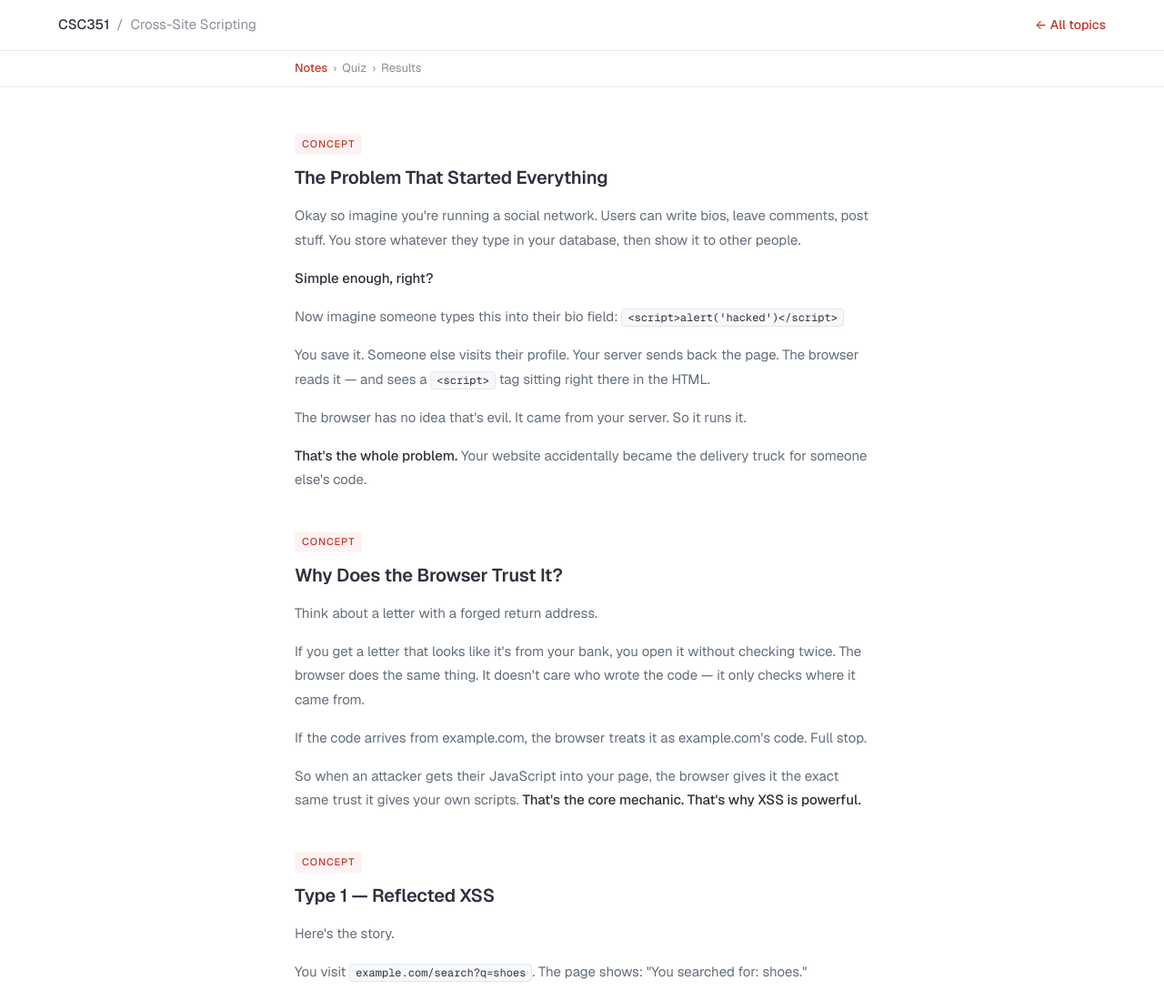
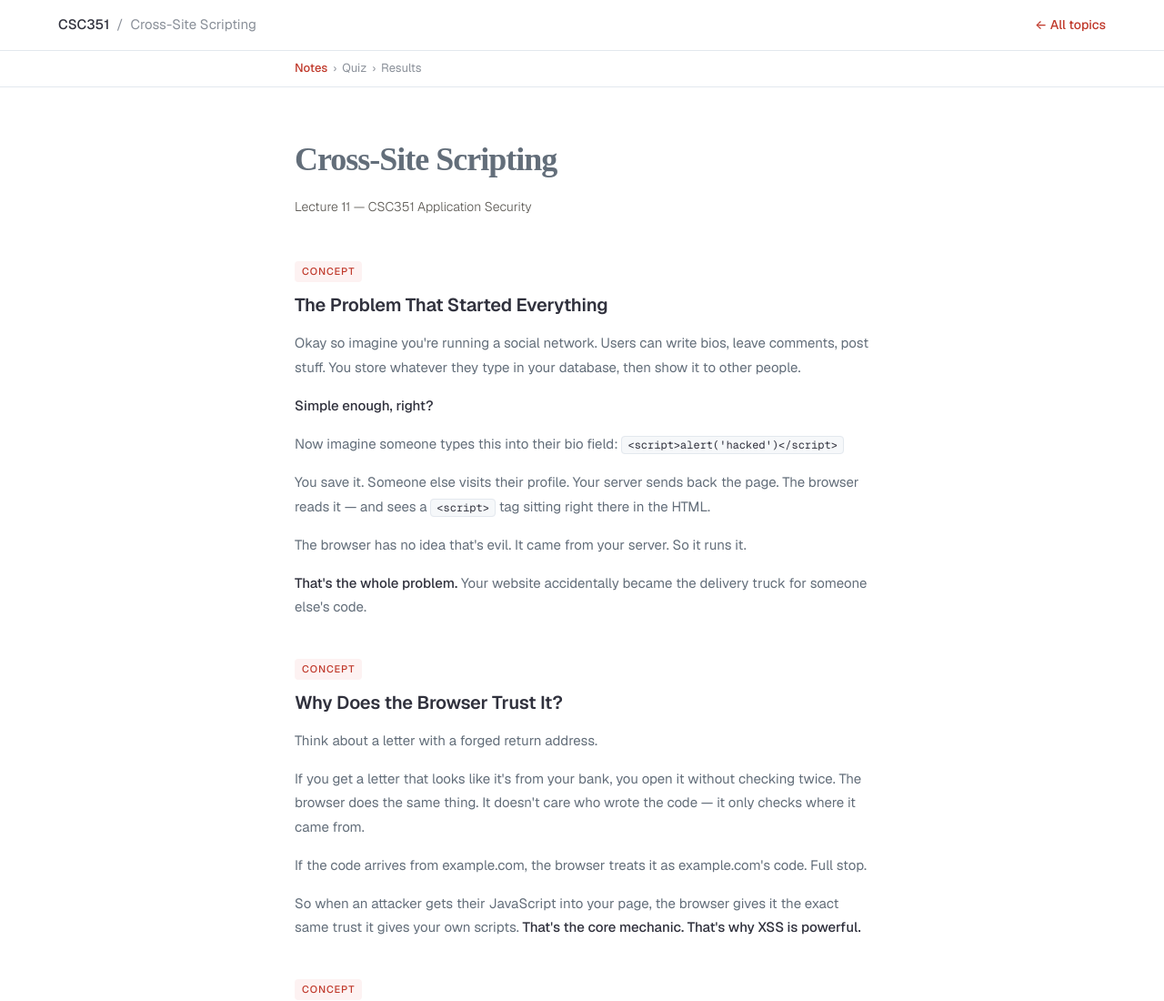
Before and after one commit to Ant227/csc351-study, a plain HTML site: page xss.html in a window 1280 px wide. Shown: the top 1100 px of the page at 91% size. Drawn offline with nearby package versions, Linux system fonts and the light colour scheme.

Commit message:
Add lecture numbers to XSS (11) and Clickjacking (13) pages

```diff
--- a/xss.html
+++ b/xss.html
@@ -37,6 +37,10 @@
   <!-- ══════════════════════════════════════════════════════ -->
   <div id="screen-notes" class="screen">
     <div class="content">
+      <div style="margin-bottom: 3rem;">
+        <h1 style="font-family: 'DM Serif Display', serif; font-size: 36px; letter-spacing: -1px; margin: 0 0 0.5rem;">Cross-Site Scripting</h1>
+        <p style="font-size: 14px; color: #5a5752; font-weight: 300; margin: 0;">Lecture 11 — CSC351 Application Security</p>
+      </div>
 
       <!-- Section 1 — The Problem That Started Everything -->
       <div class="section">
```
Also changed, not shown: clickjacking.html (+4 -0 lines).
